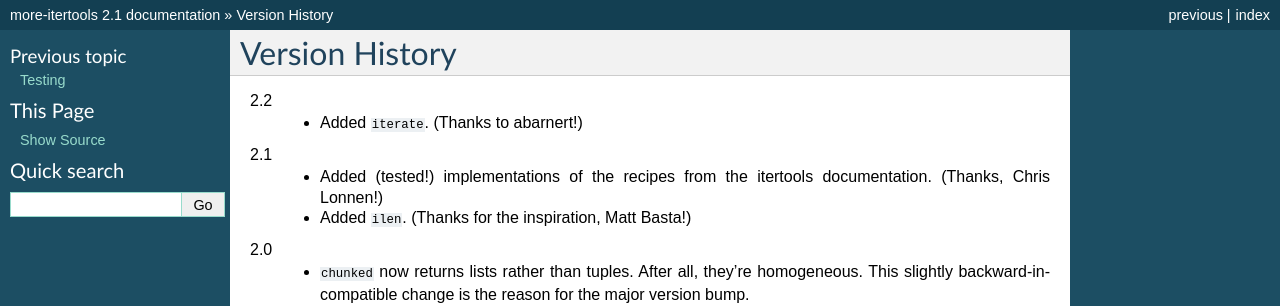
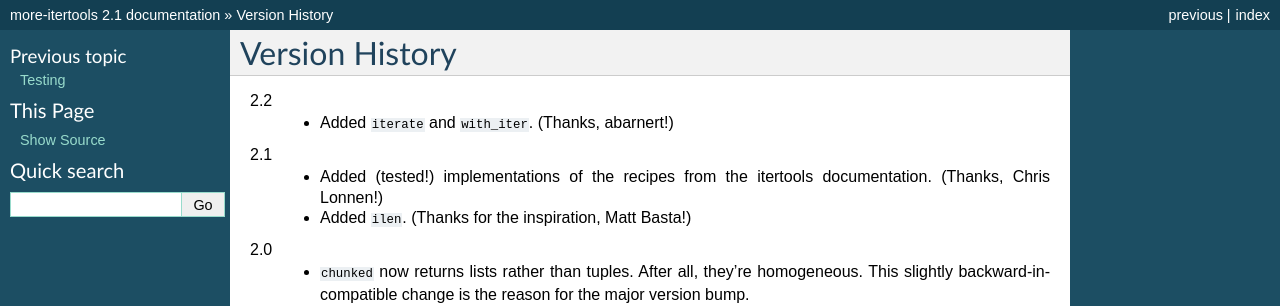
Before and after one commit to more-itertools/more-itertools, a Sphinx documentation site: the page built from docs/versions.rst, in a window 1280 px wide. Shown: the top 306 px of the page. Built offline with Sphinx 7.4.7, drawn with Linux system fonts in a browser that asks for light colours.

Commit message:
Add `with_iter` to the version history.

```diff
--- a/docs/versions.rst
+++ b/docs/versions.rst
@@ -3,7 +3,7 @@ Version History
 ===============
 
 2.2
-    * Added ``iterate``. (Thanks to abarnert!)
+    * Added ``iterate`` and ``with_iter``. (Thanks, abarnert!)
 
 2.1
     * Added (tested!) implementations of the recipes from the itertools
```
